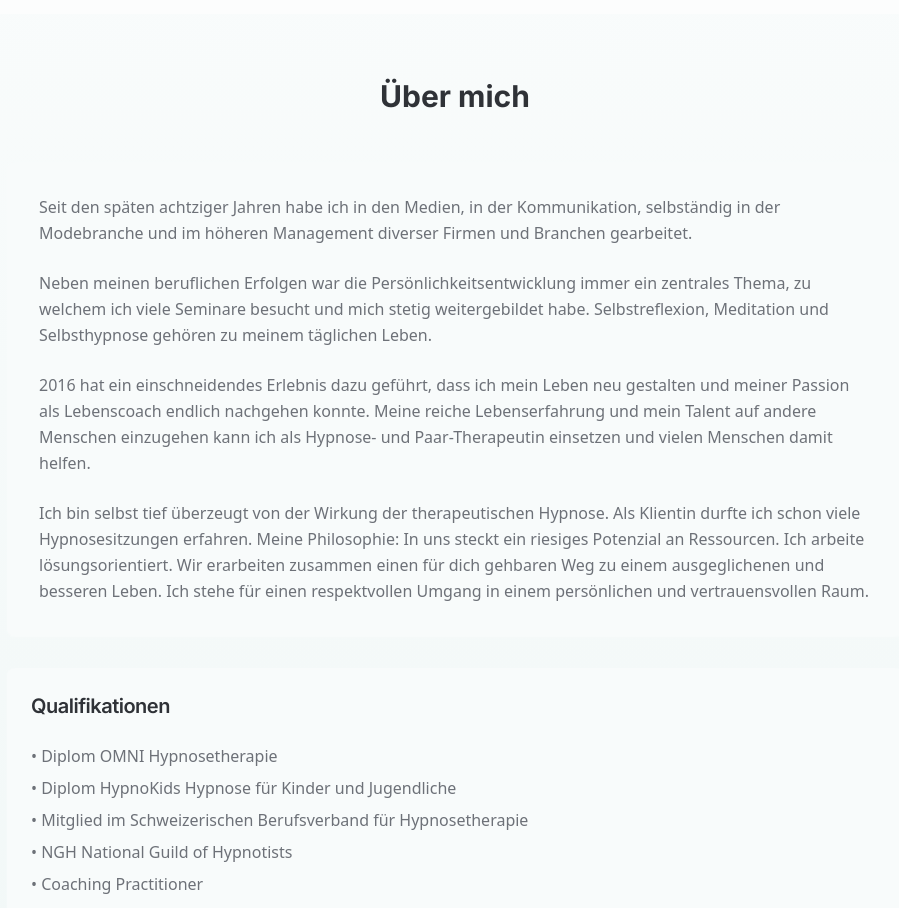
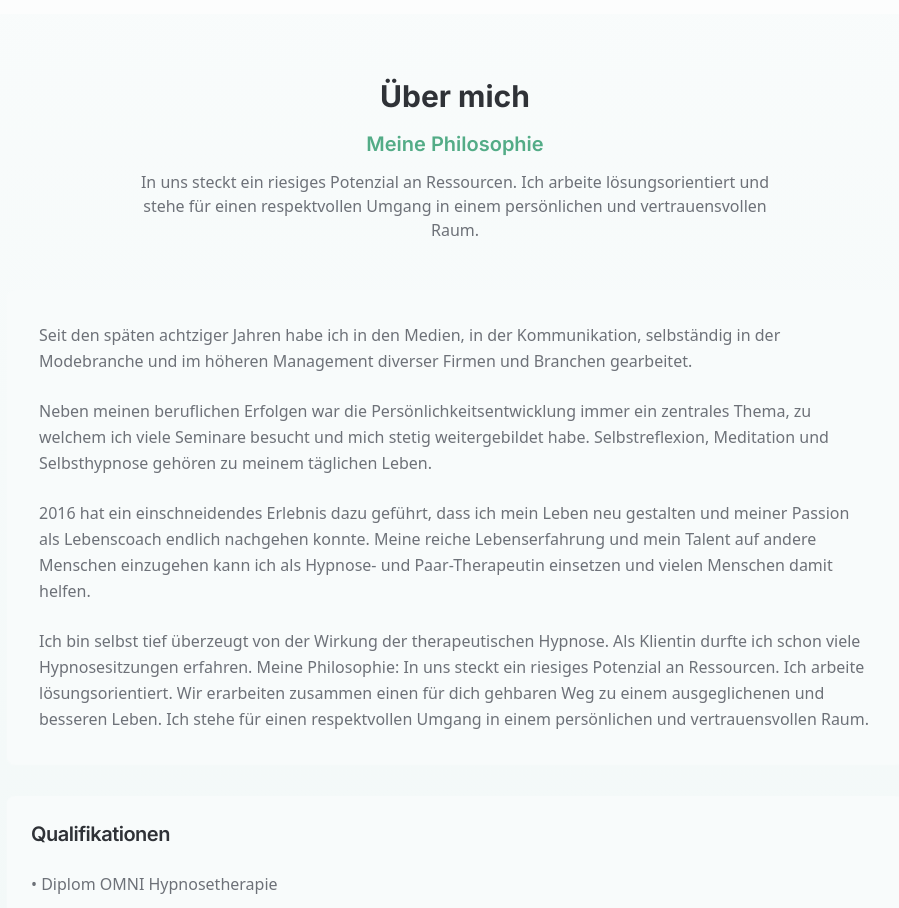
Before and after one commit to design-capturemedia/plauder-kiste, a React (Vite) app: page / in a window 1280 px wide. Shown: the part 1220-2128 px from the top of the page, without its empty margins (185-1084 px from the left). Built offline with nearby package versions, Linux system fonts and the light colour scheme; the HTML template or start-up script is replaced by a standard one.

Commit message:
Add "Meine Philosophie" section

```diff
--- a/src/pages/Index.tsx
+++ b/src/pages/Index.tsx
@@ -145,6 +145,14 @@ const Index = () => {
               <h2 className="text-3xl font-display font-bold text-foreground mb-4">
                 Über mich
               </h2>
+              <div className="max-w-2xl mx-auto">
+                <h3 className="text-xl font-display font-semibold text-primary mb-3">
+                  Meine Philosophie
+                </h3>
+                <p className="text-muted-foreground">
+                  In uns steckt ein riesiges Potenzial an Ressourcen. Ich arbeite lösungsorientiert und stehe für einen respektvollen Umgang in einem persönlichen und vertrauensvollen Raum.
+                </p>
+              </div>
             </div>
 
             <div className="space-y-8">
```
